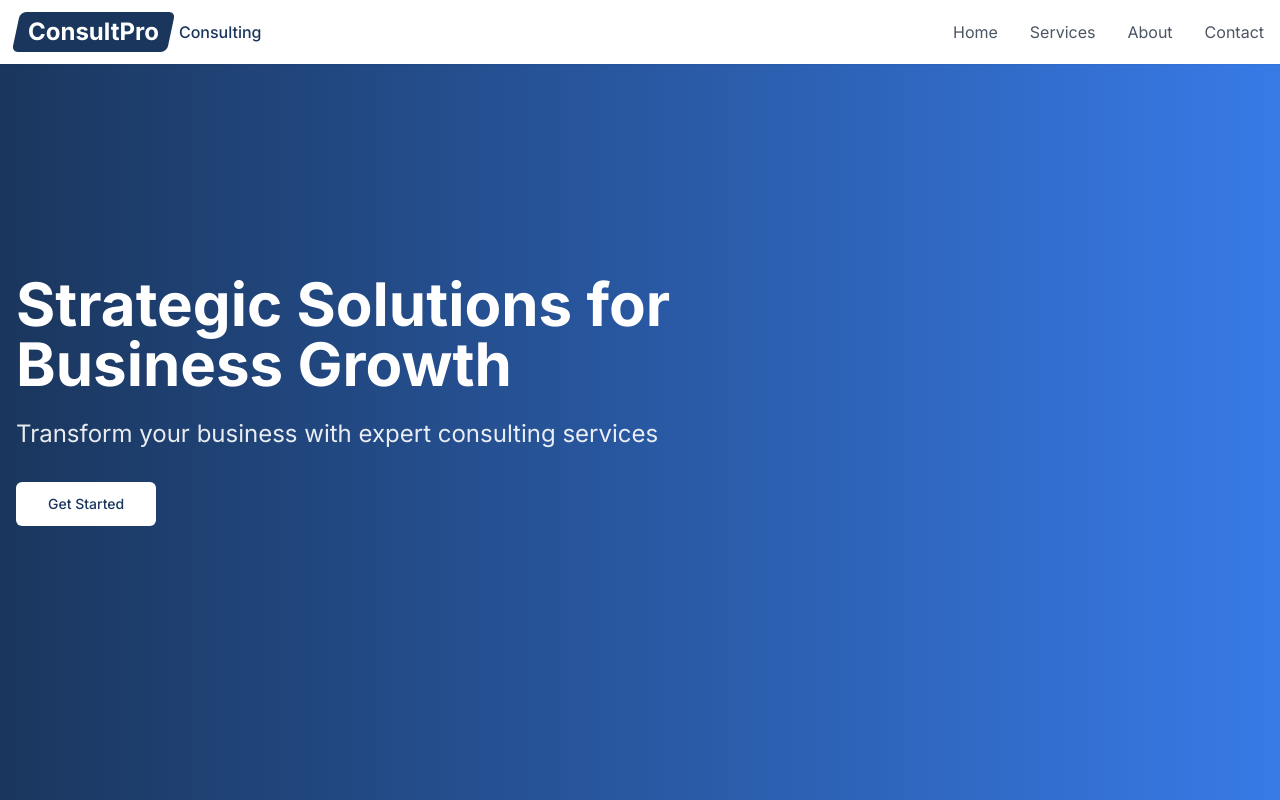
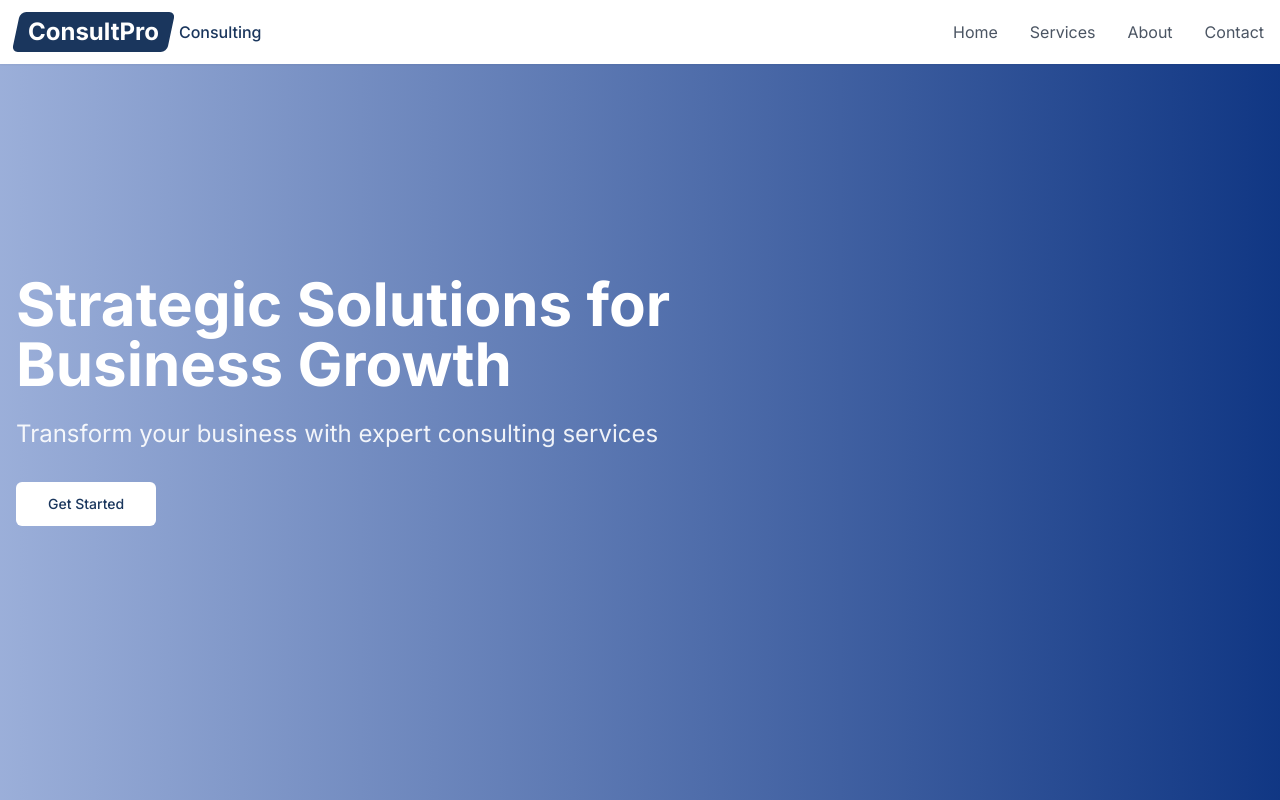
Before and after one commit to xonixsit/consultify-dynamic-theme, a React (Vite) app: page / in a window 1280 px wide. Shown: the top 800 px of the page. Built offline with nearby package versions, Linux system fonts and the light colour scheme.

Commit message:
Add corporate pattern to hero background
Implemented a corporate styled pattern as the background for the Hero component to enhance visual appeal and align with branding.
[skip gpt_engineer]

```diff
--- a/src/components/Hero.tsx
+++ b/src/components/Hero.tsx
@@ -6,7 +6,28 @@ export const Hero = () => {
 
   return (
     <div className="relative bg-primary min-h-screen flex items-center">
-      <div className="absolute inset-0 bg-gradient-to-r from-primary to-secondary opacity-90" />
+      <div
+        className="absolute inset-0 bg-[#1A1F2C]"
+        style={{
+          backgroundImage: `
+            linear-gradient(90deg, hsla(221, 45%, 73%, 1) 0%, hsla(220, 78%, 29%, 1) 100%),
+            repeating-linear-gradient(
+              45deg,
+              rgba(255, 255, 255, 0.05) 0px,
+              rgba(255, 255, 255, 0.05) 1px,
+              transparent 1px,
+              transparent 10px
+            ),
+            repeating-linear-gradient(
+              -45deg,
+              rgba(255, 255, 255, 0.05) 0px,
+              rgba(255, 255, 255, 0.05) 1px,
+              transparent 1px,
+              transparent 10px
+            )
+          `
+        }}
+      />
       <div className="container mx-auto px-4 relative z-10">
         <div className="max-w-3xl animate-fade-up">
           <h1 className="text-4xl md:text-6xl font-bold text-white mb-6">
```
